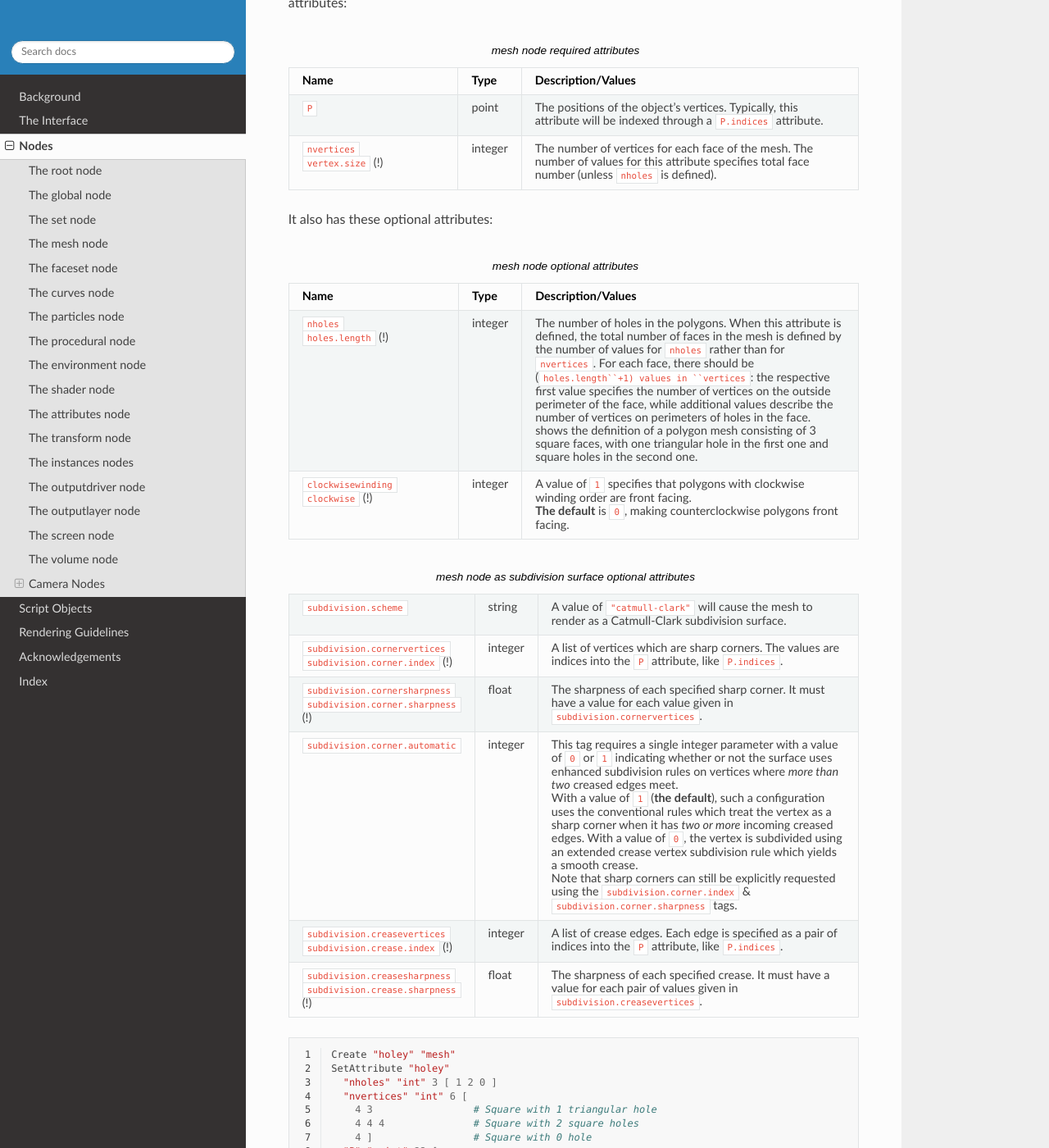
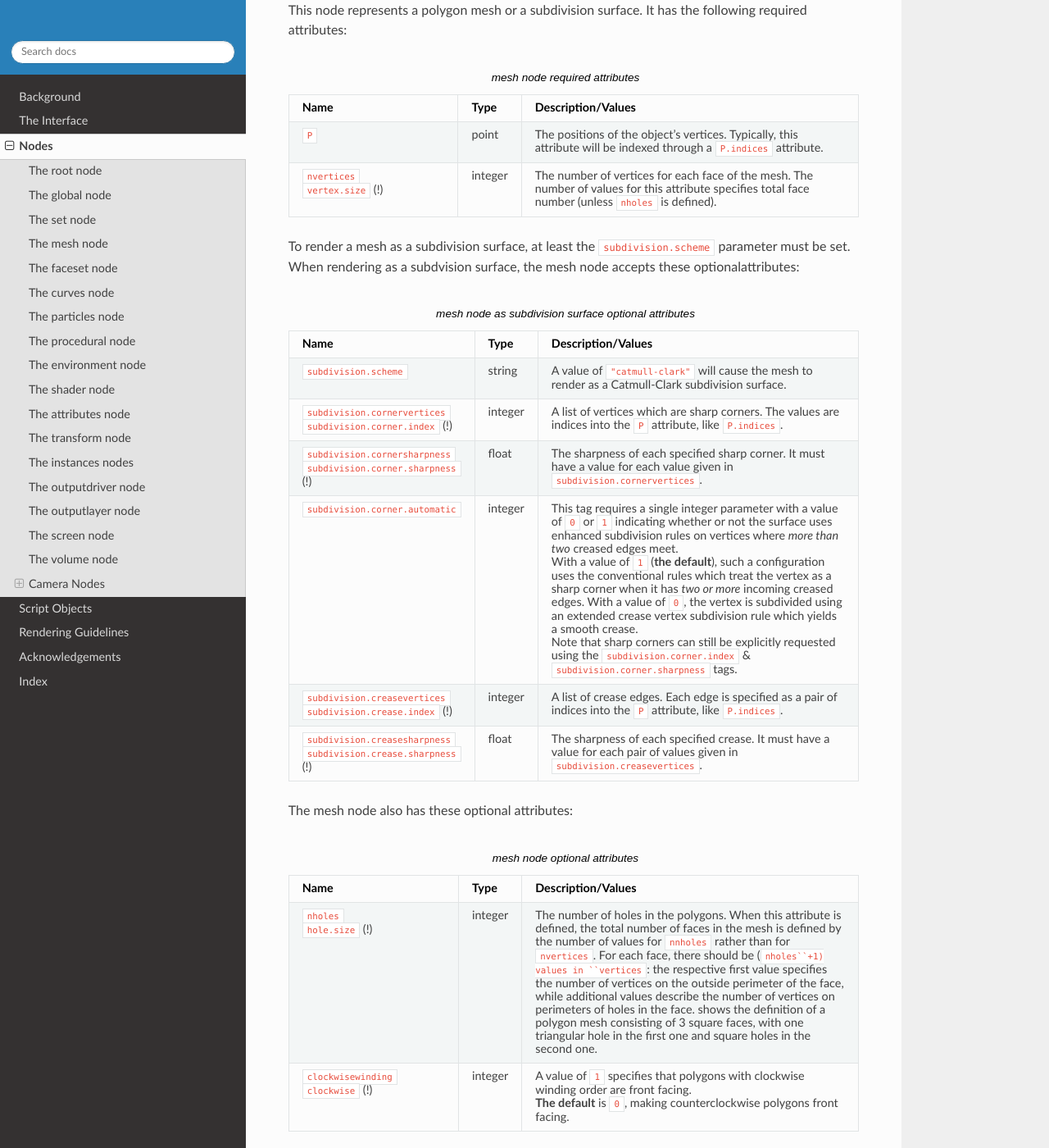
Before and after one commit to virtualritz/nsi-docs, a Sphinx documentation site: the page built from docs/nodes.rst, in a window 1280 px wide and 1400 px high, scrolled down 4709 px. Shown: the whole window at 82% size. Built offline with Sphinx 7.4.7 and the Read the Docs theme 2.0.0, drawn with Linux system fonts in a browser that asks for light colours; part of the change alters nothing that is shown; some of the changed text lies outside the part shown.

Commit message:
Small fixes.

```diff
--- a/docs/nodes.rst
+++ b/docs/nodes.rst
@@ -348,6 +348,8 @@ For anti-aliasing quality see the :ref:`screen node<node:screen>`.
     :widths: 3 1 6
 
     +---------------------------------+----------+-------------------------------------------+
+    | **Name**                         | **Type** | **Description/Values**                   |
+    +=================================+==========+===========================================+
     | ``statistics.progress``         | integer  | When set to ``1``, prints rendering       |
     |                                 |          | progress as a percentage of completed     |
     |                                 |          | pixels.                                   |
@@ -402,58 +404,25 @@ This node represents a polygon mesh or a subdivision surface. It has the followi
 attributes:
 
 .. table:: mesh node required attributes
-   :widths: 3 1 6
+    :widths: 3 1 6
 
-   +---------------------------------+----------+--------------------------------------------+
-   | **Name**                        | **Type** | **Description/Values**                     |
-   +=================================+==========+============================================+
-   | ``P``                           | point    | The positions of the object’s vertices.    |
-   |                                 |          | Typically, this attribute will be indexed  |
-   |                                 |          | through a ``P.indices`` attribute.         |
-   +---------------------------------+----------+--------------------------------------------+
-   | ``nvertices``                   | integer  | The number of vertices for each face of    |
-   |                                 |          | the mesh. The number of values for this    |
-   | ``vertex.size`` (!)             |          | attribute specifies total face number      |
-   |                                 |          | (unless ``nholes`` is defined).            |
-   +---------------------------------+----------+--------------------------------------------+
+    +---------------------------------+----------+-------------------------------------------+
+    | **Name**                        | **Type** | **Description/Values**                    |
+    +=================================+==========+===========================================+
+    | ``P``                           | point    | The positions of the object’s vertices.   |
+    |                                 |          | Typically, this attribute will be indexed |
+    |                                 |          | through a ``P.indices`` attribute.        |
+    +---------------------------------+----------+-------------------------------------------+
+    | ``nvertices``                   | integer  | The number of vertices for each face of   |
+    |                                 |          | the mesh. The number of values for this   |
+    | ``vertex.size`` (!)             |          | attribute specifies total face number     |
+    |                                 |          | (unless ``nholes`` is defined).           |
+    +---------------------------------+----------+-------------------------------------------+
 
-It also has these optional attributes:
 
-.. index::
-    winding order
-    clockwise winding
-    counterclockwise winding
-
-.. table:: mesh node optional attributes
-   :widths: 3 1 6
-
-   +----------------------------------+----------+-------------------------------------------+
-   | **Name**                         | **Type** | **Description/Values**                    |
-   +==================================+==========+===========================================+
-   | ``nholes``                       | integer  | The number of holes in the polygons.      |
-   |                                  |          | When this attribute is defined, the total |
-   | ``holes.length`` (!)             |          | number of faces in the mesh is defined by |
-   |                                  |          | the number of values for ``nholes``       |
-   |                                  |          | rather than for ``nvertices``. For        |
-   |                                  |          | each face, there should be                |
-   |                                  |          | (``holes.length``+1) values in            |
-   |                                  |          | ``vertices``: the respective first value  |
-   |                                  |          | specifies the number of vertices on the   |
-   |                                  |          | outside perimeter of the face, while      |
-   |                                  |          | additional values describe the number of  |
-   |                                  |          | vertices on perimeters of holes in the    |
-   |                                  |          | face. shows the definition of a polygon   |
-   |                                  |          | mesh consisting of 3 square faces, with   |
-   |                                  |          | one triangular hole in the first one and  |
-   |                                  |          | square holes in the second one.           |
-   +----------------------------------+----------+-------------------------------------------+
-   | ``clockwisewinding``             | integer  | A value of ``1`` specifies that polygons  |
-   |                                  |          | with clockwise winding order are front    |
-   | ``clockwise`` (!)                |          | facing.                                   |
-   |                                  |          |                                           |
-   |                                  |          | **The default** is ``0``, making          |
-   |                                  |          | counterclockwise polygons front facing.   |
-   +----------------------------------+----------+-------------------------------------------+
+To render a mesh as a subdivision surface, at least the
+``subdivision.scheme`` parameter must be set. When rendering as a
+subdvision surface, the mesh node accepts these optionalattributes:
 
 .. index::
     subdivision surface
@@ -464,59 +433,100 @@ It also has these optional attributes:
     smooth corners
 
 .. table:: mesh node as subdivision surface optional attributes
-   :widths: 3 1 6
+    :widths: 3 1 6
 
-   +----------------------------------+----------+-------------------------------------------+
-   | ``subdivision.scheme``           | string   | A value of ``"catmull-clark"`` will cause |
-   |                                  |          | the mesh to render as a Catmull-Clark     |
-   |                                  |          | subdivision surface.                      |
-   +----------------------------------+----------+-------------------------------------------+
-   | ``subdivision.cornervertices``   | integer  | A list of vertices which are sharp        |
-   |                                  |          | corners. The values are indices into the  |
-   | ``subdivision.corner.index``     |          | ``P`` attribute, like ``P.indices``.      |
-   | (!)                              |          |                                           |
-   +----------------------------------+----------+-------------------------------------------+
-   | ``subdivision.cornersharpness``  | float    | The sharpness of each specified sharp     |
-   |                                  |          | corner. It must have a value for each     |
-   | ``subdivision.corner.sharpness`` |          | value given in                            |
-   | (!)                              |          | ``subdivision.cornervertices``.           |
-   +----------------------------------+----------+-------------------------------------------+
-   | ``subdivision.corner.automatic`` | integer  | This tag requires a single integer        |
-   |                                  |          | parameter with a value of ``0`` or ``1``  |
-   |                                  |          | indicating whether or not the surface     |
-   |                                  |          | uses enhanced subdivision rules on        |
-   |                                  |          | vertices where *more than two* creased    |
-   |                                  |          | edges meet.                               |
-   |                                  |          |                                           |
-   |                                  |          | With a value of ``1`` (**the default**),  |
-   |                                  |          | such a configuration uses the             |
-   |                                  |          | conventional rules which treat the vertex |
-   |                                  |          | as a sharp corner when it has *two or     |
-   |                                  |          | more* incoming creased edges. With a      |
-   |                                  |          | value of ``0``, the vertex is subdivided  |
-   |                                  |          | using an extended crease vertex           |
-   |                                  |          | subdivision rule which yields a smooth    |
-   |                                  |          | crease.                                   |
-   |                                  |          |                                           |
-   |                                  |          | Note that sharp corners can still be      |
-   |                                  |          | explicitly requested using the            |
-   |                                  |          | ``subdivision.corner.index`` &            |
-   |                                  |          | ``subdivision.corner.sharpness`` tags.    |
-   +----------------------------------+----------+-------------------------------------------+
-   | ``subdivision.creasevertices``   | integer  | A list of crease edges. Each edge is      |
-   |                                  |          | specified as a pair of indices into the   |
-   | ``subdivision.crease.index``     |          | ``P`` attribute, like ``P.indices``.      |
-   | (!)                              |          |                                           |
-   +----------------------------------+----------+-------------------------------------------+
-   | ``subdivision.creasesharpness``  | float    | The sharpness of each specified crease.   |
-   |                                  |          | It must have a value for each pair of     |
-   | ``subdivision.crease.sharpness`` |          | values given in                           |
-   | (!)                              |          | ``subdivision.creasevertices``.           |
-   +----------------------------------+----------+-------------------------------------------+
+    +----------------------------------+----------+------------------------------------------+
+    | **Name**                         | **Type** | **Description/Values**                   |
+    +==================================+==========+==========================================+
+    | ``subdivision.scheme``           | string   | A value of ``"catmull-clark"`` will      |
+    |                                  |          | cause the mesh to render as a            |
+    |                                  |          | Catmull-Clark subdivision surface.       |
+    +----------------------------------+----------+------------------------------------------+
+    | ``subdivision.cornervertices``   | integer  | A list of vertices which are sharp       |
+    |                                  |          | corners. The values are indices into the |
+    | ``subdivision.corner.index``     |          | ``P`` attribute, like ``P.indices``.     |
+    | (!)                              |          |                                          |
+    +----------------------------------+----------+------------------------------------------+
+    | ``subdivision.cornersharpness``  | float    | The sharpness of each specified sharp    |
+    |                                  |          | corner. It must have a value for each    |
+    | ``subdivision.corner.sharpness`` |          | value given in                           |
+    | (!)                              |          | ``subdivision.cornervertices``.          |
+    +----------------------------------+----------+------------------------------------------+
+    | ``subdivision.corner.automatic`` | integer  | This tag requires a single integer       |
+    |                                  |          | parameter with a value of ``0`` or ``1`` |
+    |                                  |          | indicating whether or not the surface    |
+    |                                  |          | uses enhanced subdivision rules on       |
+    |                                  |          | vertices where *more than two* creased   |
+    |                                  |          | edges meet.                              |
+    |                                  |          |                                          |
+    |                                  |          | With a value of ``1`` (**the default**), |
+    |                                  |          | such a configuration uses the            |
+    |                                  |          | conventional rules which treat the       |
+    |                                  |          | vertex as a sharp corner when it has     |
+    |                                  |          | *two or more* incoming creased edges.    |
+    |                                  |          | With a value of ``0``, the vertex is     |
+    |                                  |          | subdivided using an extended crease      |
+    |                                  |          | vertex subdivision rule which yields a   |
+    |                                  |          | smooth crease.                           |
+    |                                  |          |                                          |
+    |                                  |          | Note that sharp corners can still be     |
+    |                                  |          | explicitly requested using the           |
+    |                                  |          | ``subdivision.corner.index`` &           |
+    |                                  |          | ``subdivision.corner.sharpness`` tags.   |
+    +----------------------------------+----------+------------------------------------------+
+    | ``subdivision.creasevertices``   | integer  | A list of crease edges. Each edge is     |
+    |                                  |          | specified as a pair of indices into the  |
+    | ``subdivision.crease.index``     |          | ``P`` attribute, like ``P.indices``.     |
+    | (!)                              |          |                                          |
+    +----------------------------------+----------+------------------------------------------+
+    | ``subdivision.creasesharpness``  | float    | The sharpness of each specified crease.  |
+    |                                  |          | It must have a value for each pair of    |
+    | ``subdivision.crease.sharpness`` |          | values given in                          |
+    | (!)                              |          | ``subdivision.creasevertices``.          |
+    +----------------------------------+----------+------------------------------------------+
 
+The mesh node also has these optional attributes:
+
+.. index::
+    winding order
+    clockwise winding
+    counterclockwise winding
+
+.. table:: mesh node optional attributes
+    :widths: 3 1 6
+
+    +----------------------------------+----------+------------------------------------------+
+    | **Name**                         | **Type** | **Description/Values**                   |
+    +==================================+==========+==========================================+
+    | ``nholes``                       | integer  | The number of holes in the polygons.     |
+    |                                  |          | When this attribute is defined, the      |
+    | ``hole.size`` (!)                |          | total number of faces in the mesh is     |
+    |                                  |          | defined by the number of values for      |
+    |                                  |          | ``nnholes`` rather than for              |
+    |                                  |          | ``nvertices``. For each face, there      |
+    |                                  |          | should be (``nholes``+1) values in       |
+    |                                  |          | ``vertices``: the respective first value |
+    |                                  |          | specifies the number of vertices on the  |
+    |                                  |          | outside perimeter of the face, while     |
+    |                                  |          | additional values describe the number of |
+    |                                  |          | vertices on perimeters of holes in the   |
+    |                                  |          | face. shows the definition of a polygon  |
+    |                                  |          | mesh consisting of 3 square faces, with  |
+    |                                  |          | one triangular hole in the first one and |
+    |                                  |          | square holes in the second one.          |
+    +----------------------------------+----------+------------------------------------------+
+    | ``clockwisewinding``             | integer  | A value of ``1`` specifies that polygons |
+    |                                  |          | with clockwise winding order are front   |
+    | ``clockwise`` (!)                |          | facing.                                  |
+    |                                  |          |                                          |
+    |                                  |          | **The default** is ``0``, making         |
+    |                                  |          | counterclockwise polygons front facing.  |
+    +----------------------------------+----------+------------------------------------------+
 
 .. index::
     mesh example
+
+Below is a sample |nsi| stream snippet showing the definition of a mesh with holes.
 
 .. code-block:: shell
    :linenos:
@@ -554,7 +564,7 @@ This node is used to provide a way to attach attributes to some faces of
 another geometric primitive, such as the :ref:`mesh node<node:mesh>`. It
 has the following attributes:
 
-.. table:: set node optional attributes
+.. table:: faceset node optional attributes
     :widths: 3 1 6
 
     +---------------------------------+--------------+---------------------------------------+
@@ -627,6 +637,8 @@ It also has these optional attributes:
     :widths: 3 1 2 4
 
     +---------------------------------+----------+-------------------------------------------+
+    | **Name**                        | **Type** | **Description/Values**                    |
+    +=================================+==========+===========================================+
     | ``basis``                       | string   | The basis functions used for curve        |
     |                                 |          | interpolation. Possible choices are:      |
     |                                 |          +-----------------+-------------------------+
```
